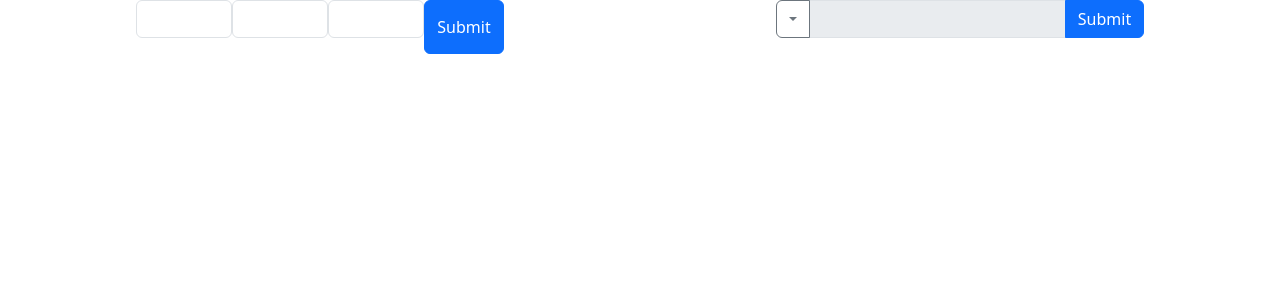
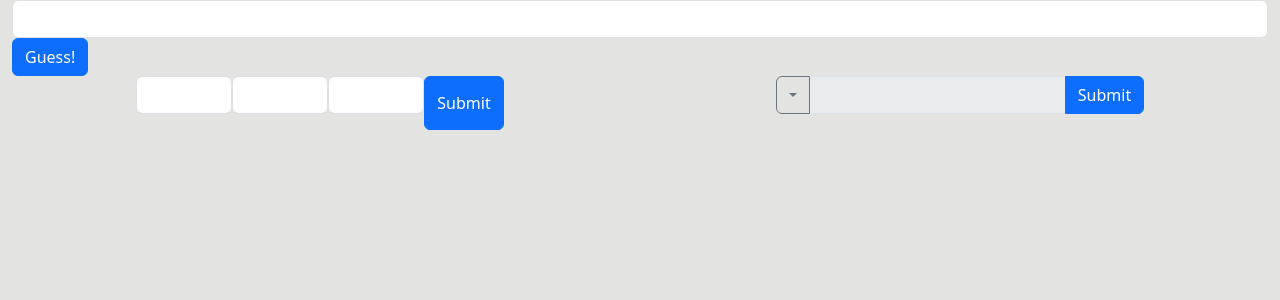
Before and after one commit to Safa-Karagoz/teacher-wordle, a React (Create React App) app: page /game in a window 1280 px wide. Shown: the top 300 px of the page. Built offline with nearby package versions, Linux system fonts and the light colour scheme.

Commit message:
added teacher guess field and all fields now tell if ur right

```diff
--- a/public/index.html
+++ b/public/index.html
@@ -2,12 +2,12 @@
 <html lang="en">
   <head>
     <meta charset="utf-8" />
-    <link rel="icon" href="%PUBLIC_URL%/favicon.ico" />
+    <link rel="icon" href="%PUBLIC_URL%/TransparentRotatingEarth.gif" />
     <meta name="viewport" content="width=device-width, initial-scale=1" />
     <meta name="theme-color" content="#000000" />
     <meta
       name="description"
-      content="BCA Teacher Wordle"
+      content="BCA Teacher Wordle."
     />
     <link rel="apple-touch-icon" href="%PUBLIC_URL%/logo192.png" />
     <!--
@@ -24,10 +24,10 @@
       work correctly both with client-side routing and a non-root public URL.
       Learn how to configure a non-root public URL by running `npm run build`.
     -->
-    <title>Globe of Love</title>
+    <title>Teacherle</title>
     <!-- <script src="https://accounts.google.com/gsi/client" async defer></script> -->
   </head>
-  <body style="margin: 0 !important;">
+  <body style=" background-color: #e3e3e1">
     <noscript>You need to enable JavaScript to run this app.</noscript>
     <div id="root"></div>
     <!--
--- a/src/css/SignIn.css
+++ b/src/css/SignIn.css
@@ -1,6 +1,6 @@
 @import url('https://fonts.googleapis.com/css2?family=Roboto+Slab:wght@300;400;500&display=swap');
 
-html, body{min-height: 100%};
+html, body{min-height: 100%; background-color: #e3e3e1};
 body{height:100vh;}
 
 .container {
--- a/src/pages/Game.jsx
+++ b/src/pages/Game.jsx
@@ -4,6 +4,7 @@ import Button from 'react-bootstrap/Button';
 import Row from 'react-bootstrap/Row';
 import Container from 'react-bootstrap/Container';
 import Col from 'react-bootstrap/Col';
+import FormGroup from "react-bootstrap/FormGroup"
 
 import Dropdown from 'react-bootstrap/Dropdown';
 import DropdownButton from 'react-bootstrap/DropdownButton';
@@ -11,30 +12,44 @@ import InputGroup from 'react-bootstrap/InputGroup';
 
 import 'bootstrap/dist/css/bootstrap.css';
 import "../css/Game.css"
-import teachers from "../assets/teacherValues.json"
+import * as scripts from "../utils/scripts"
 
-var teacher = teachers[0];
+var teacher = scripts.getTodaysTeacher();
 
 
 function changeInput(subject) {
   document.getElementById("subject-box").value = subject;
 }
 
-// function chooseTeacher() {
-//   teacher = teachers[Math.floor(Math.random() * teachers.length)].name
-// }
 
 function submitGuess(guesstype, guess) {
   if(guesstype === "subject") {
     if(teacher.subject === guess) {
-      console.log("GETS HERE");
       document.getElementById("subject-box").style.background = "green";
       document.getElementById("dropdown-button").disabled = true;
     }
   }
   else if(guesstype === "room") {
-    console.log(teacher.roomNumber === Number(guess));
+    var guessDigits = guess.split("");
+    var realDigits = teacher.roomNumber.toString().split("");
+    var box = document.getElementsByClassName("roomNumberInt")
+    for (var i = 0; i < 3; i ++){
+      if (guessDigits[i] === realDigits[i]){
+        box[i].style.background = "green";
+        box[i].disabled = true
+      }
+    }
   }
+  else if (guesstype === "teacher") {
+    let name = teacher.name.toLowerCase().split(" ")
+    if (guess.toLowerCase() === name[1]){
+      console.log("got it")
+      document.getElementById("teacherGuess").disabled = true;
+      document.getElementById("teacherGuess").style.background = "green";
+
+    }
+  }
+
 }
 
 function getRoomNumber() {
@@ -48,6 +63,11 @@ const Game = () => {
   return (
     <Container fluid>
       <Row>
+      <Form.Group>
+        <Form.Control type="text" className="teacherGuess" id='teacherGuess' />
+        <Button onClick= {() => submitGuess("teacher", document.getElementById("teacherGuess").value)}>Guess!</Button>
+      </Form.Group>
+
         <Col>
           <Form  id="numberInputs">
             <Form.Group>
--- a/src/pages/SignIn.jsx
+++ b/src/pages/SignIn.jsx
@@ -80,7 +80,7 @@ const SignIn = () => {
       <div className='bottom-text'>
         <div className='date'>{scripts.getTodaysDate()}</div>
         <div> Day No.{scripts.getDayNumber()}</div>
-        <p>Built by Safa and Matt</p>
+        <p>Built by Safa Karagoz and Matthew Lerman</p>
       </div>
 
     </div>
--- a/src/utils/scripts.js
+++ b/src/utils/scripts.js
@@ -7,13 +7,14 @@ export function submitTeacherGuess() {
 export function getTodaysTeacher() {
     var today = new Date();
     var value  = (1 + today.getMonth()) * 100 + today.getDate()
+    var x = {};
     json.forEach( (teacher) => {
         if (teacher.id === value){
-            return teacher.name;
+            x = teacher;
         }
     })
 
-    return "Scott Lang";
+    return x;
 }
 
 export function getDayNumber(){
```
